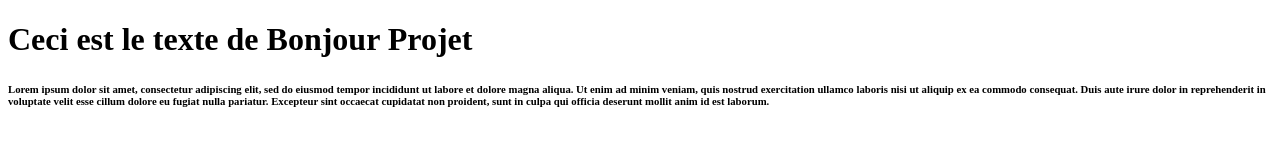
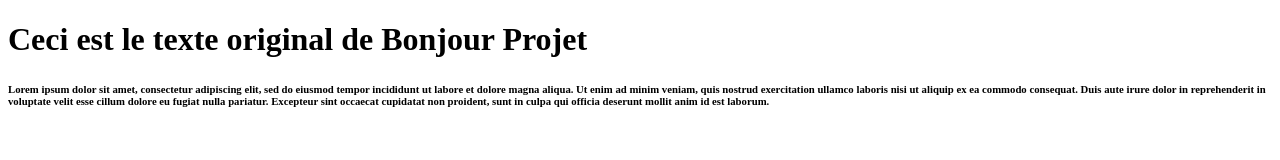
Before and after one commit to alou0005/bonjour, a plain HTML site: page index.html in a window 1280 px wide. Drawn offline with Linux system fonts and the light colour scheme.

Commit message:
updated index.html code

```diff
--- a/index.html
+++ b/index.html
@@ -7,7 +7,7 @@
     <title>Bonjour Projet</title>
 </head>
 <body>
-    <h1>Ceci est le texte de Bonjour Projet</h1>
+    <h1>Ceci est le texte original de Bonjour Projet</h1>
     <p><h6>Lorem ipsum dolor sit amet, consectetur adipiscing elit, sed do eiusmod tempor incididunt ut labore et dolore magna aliqua. Ut enim ad minim veniam, quis nostrud exercitation ullamco laboris nisi ut aliquip ex ea commodo consequat. Duis aute irure dolor in reprehenderit in voluptate velit esse cillum dolore eu fugiat nulla pariatur. Excepteur sint occaecat cupidatat non proident, sunt in culpa qui officia deserunt mollit anim id est laborum.</h6></p>
 </body>
 </html>
```
